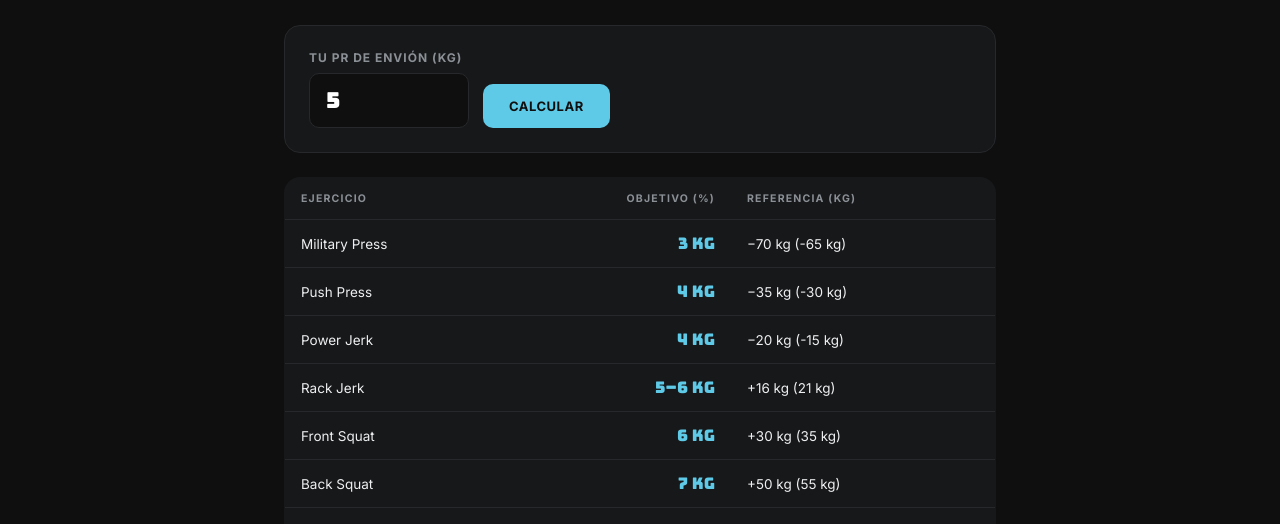
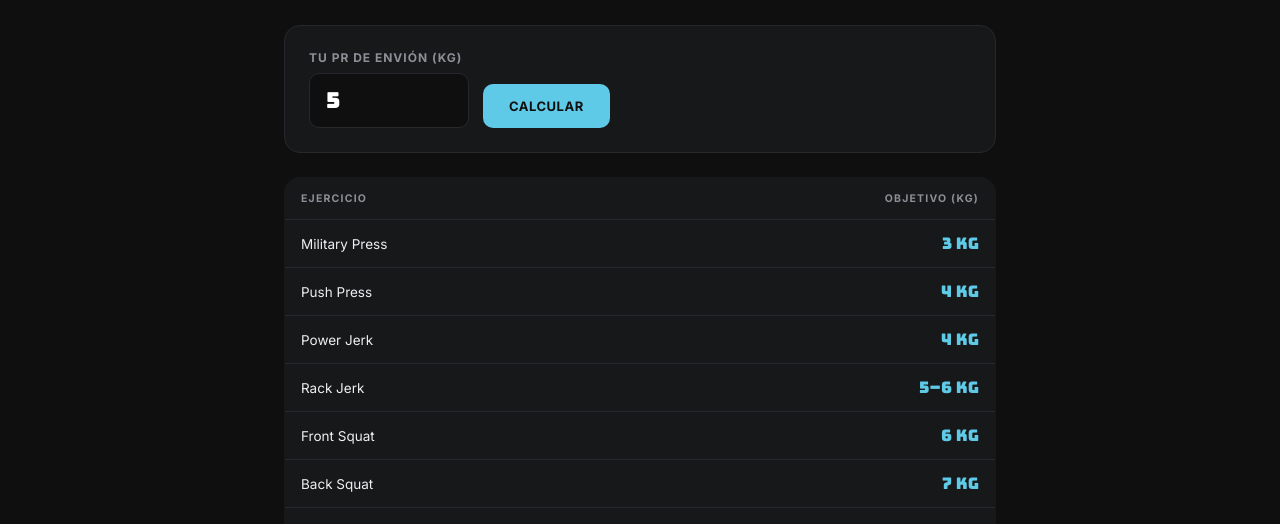
Before and after one commit to liftclub87/liftclub, a plain HTML site: page calculadora.html in a window 1280 px wide. Both pictures are taken after typing "5" into the empty fields and a click on the button "CALCULAR". Shown: the part 266-790 px from the top of the page. Drawn offline with Linux system fonts and the light colour scheme.

Commit message:
Add files via upload

```diff
--- a/calculadora.html
+++ b/calculadora.html
@@ -268,8 +268,7 @@
     <thead>
       <tr>
         <th>Ejercicio</th>
-        <th style="text-align:right">Objetivo (%)</th>
-        <th>Referencia (kg)</th>
+        <th style="text-align:right">Objetivo (kg)</th>
       </tr>
     </thead>
     <tbody id="resultadoBody"></tbody>
@@ -277,13 +276,7 @@
 
   <div class="notaFinal" id="notaFinal" style="display:none;">
     <h3>¿Cómo interpretar estos números?</h3>
-    <p>En la metodología china de halterofilia, los valores y proporciones de la Tabla 6-2 (relación porcentual entre el envión y los ejercicios de apoyo) se deben usar como una <strong>referencia</strong>, no como reglas matemáticas absolutas. Sirven como guía para diseñar planes de entrenamiento y para verificar de forma práctica el impacto de las cargas aplicadas — su uso actual es principalmente de <strong>diagnóstico individual</strong>.</p>
-    <p>La relación entre los ejercicios de apoyo y los levantamientos olímpicos ayuda al entrenador a identificar el origen de un estancamiento, en dos escenarios:</p>
-    <ul>
-      <li><strong>Deficiencia de fuerza básica (accesorios débiles):</strong> si el rendimiento en un ejercicio de apoyo está por debajo del porcentaje de la tabla (ej. una sentadilla trasera que no llega al 131% del envión), la fuerza estructural es insuficiente para soportar incrementos en los levantamientos olímpicos, y aumenta el riesgo de lesión. La prioridad debe ser el entrenamiento de fuerza.</li>
-      <li><strong>Deficiencia técnica (accesorios excesivamente fuertes):</strong> si el atleta tiene una fuerza muy por encima de lo esperado (ej. una sentadilla muy por encima del 131%) pero su envión sigue bajo, tiene la fuerza necesaria pero no logra transferirla a la barra por una técnica ineficiente. Aquí, seguir buscando fuerza es contraproducente — el enfoque debe ser el refinamiento técnico.</li>
-    </ul>
-    <p>Así, la Tabla 6-2 funciona como un mapa dinámico para evaluar si el atleta necesita más base física, o si está desperdiciando su fuerza por una mala biomecánica.</p>
+    <p>Estos valores son una referencia, no una regla exacta. Compara tu marca real en cada ejercicio con el objetivo calculado: si queda <strong>por debajo</strong>, te falta fuerza base en ese movimiento — prioriza fuerza. Si la supera bastante pero tu envión no mejora, ya tienes la fuerza pero no la estás transfiriendo adecuadamente — prioriza el trabajo técnico.</p>
   </div>
 
 </div>
@@ -292,18 +285,16 @@
 
 <script>
 
-  // Cada ejercicio: porcentaje del C&J (o rango), y el método alternativo por diferencia en kg.
-  // direccion: "resta" = el ejercicio suele pesar MENOS que el C&J
-  //            "suma"  = el ejercicio suele pesar MÁS que el C&J (son ejercicios de fuerza base)
+  // Cada ejercicio: porcentaje del C&J (o rango de porcentaje para Rack Jerk).
   const ejercicios = [
-    { nombre: "Military Press",  pctMin: 55,  pctMax: 55,  kg: 70,  direccion: "resta" },
-    { nombre: "Push Press",      pctMin: 78,  pctMax: 78,  kg: 35,  direccion: "resta" },
-    { nombre: "Power Jerk",      pctMin: 87,  pctMax: 87,  kg: 20,  direccion: "resta" },
-    { nombre: "Rack Jerk",       pctMin: 103, pctMax: 110, kg: 16,  direccion: "suma" },
-    { nombre: "Front Squat",     pctMin: 118, pctMax: 118, kg: 30,  direccion: "suma" },
-    { nombre: "Back Squat",      pctMin: 131, pctMax: 131, kg: 50,  direccion: "suma" },
-    { nombre: "Power Clean",     pctMin: 80,  pctMax: 80,  kg: 32,  direccion: "resta" },
-    { nombre: "Snatch",          pctMin: 80,  pctMax: 80,  kg: 32,  direccion: "resta" },
+    { nombre: "Military Press",  pctMin: 55,  pctMax: 55 },
+    { nombre: "Push Press",      pctMin: 78,  pctMax: 78 },
+    { nombre: "Power Jerk",      pctMin: 87,  pctMax: 87 },
+    { nombre: "Rack Jerk",       pctMin: 103, pctMax: 110 },
+    { nombre: "Front Squat",     pctMin: 118, pctMax: 118 },
+    { nombre: "Back Squat",      pctMin: 131, pctMax: 131 },
+    { nombre: "Power Clean",     pctMin: 80,  pctMax: 80 },
+    { nombre: "Snatch",          pctMin: 80,  pctMax: 80 },
   ];
 
   function calcular() {
@@ -318,20 +309,14 @@
     }
 
     body.innerHTML = ejercicios.map(e => {
-      const pctTexto = e.pctMin === e.pctMax ? `${e.pctMin}%` : `${e.pctMin}–${e.pctMax}%`;
       const pesoPct = e.pctMin === e.pctMax
-        ? Math.round(cj * e.pctMin / 100)
+        ? `${Math.round(cj * e.pctMin / 100)}`
         : `${Math.round(cj * e.pctMin / 100)}–${Math.round(cj * e.pctMax / 100)}`;
-
-      const pesoKg = e.direccion === "resta"
-        ? Math.round(cj - e.kg)
-        : Math.round(cj + e.kg);
 
       return `
         <tr>
           <td>${e.nombre}</td>
           <td class="peso" style="text-align:right">${pesoPct} kg</td>
-          <td>${e.direccion === "resta" ? "−" : "+"}${e.kg} kg (${pesoKg} kg)</td>
         </tr>
       `;
     }).join("");
```
